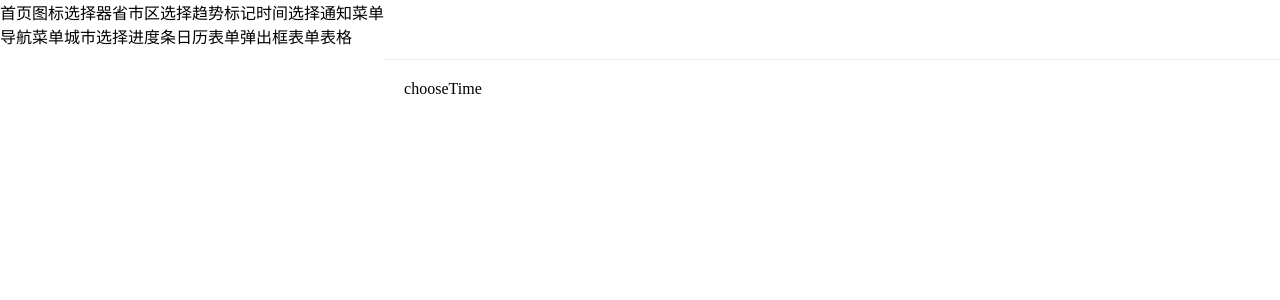
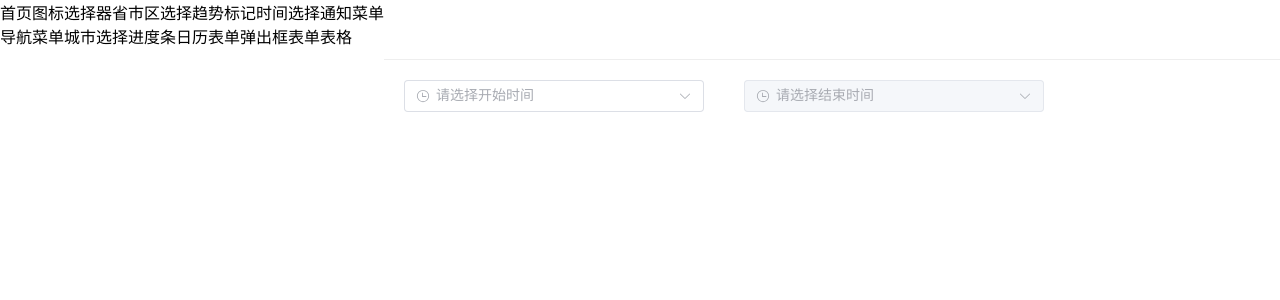
Before and after one commit to thiswang520/vite-ts-element, a Vue app: page /chooseTime in a window 1280 px wide. Shown: the top 300 px of the page. Built offline with nearby package versions, Linux system fonts and the light colour scheme.

Commit message:
时间选择器

```diff
--- a/src/components/chooseTime/src/index.vue
+++ b/src/components/chooseTime/src/index.vue
@@ -1,10 +1,105 @@
 <template>
-    <div>
-      chooseTime
+  <div style="display: flex">
+    <div style="margin-right: 40px; width: 300px">
+      <el-time-select
+        v-model="startTime"
+        :placeholder="startPlaceholder"
+        :start="startTimeStart"
+        :step="startStep"
+        :end="startTimeEnd"
+        v-bind="$attrs.startOptions"
+      >
+      </el-time-select>
     </div>
-  </template>
+    <div style="margin-right: 40px; width: 300px">
+      <el-time-select
+        :disabled="endTimedis"
+        v-model="endTime"
+        :min-time="startTime"
+        :placeholder="endPlaceholder"
+        :start="endTimeStart"
+        :step="endStep"
+        :end="endTimeEnd"
+        v-bind="$attrs.endOptions"
+      >
+      </el-time-select>
+    </div>
+  </div>
+</template>
   <script lang="ts" setup>
-  </script>
+import { ref, watch } from "vue";
+//开始时间
+let startTime = ref<string>("");
+//结束时间
+let endTime = ref<string>("");
+
+let endTimedis = ref<Boolean>(true);
+
+let emits = defineEmits(["startChange", 'endChange']);
+
+let props = defineProps({
+  //开始时间占位符
+  startPlaceholder: {
+    type: String,
+    default: "请选择开始时间",
+  },
+  endPlaceholder: {
+    type: String,
+    default: "请选择结束时间",
+  },
+  //开始时间初始化选择
+  startTimeStart: {
+    type: String,
+    default: "08:00",
+  },
+  startStep: {
+    type: String,
+    default: "00:30",
+  },
+  //开始时间结束选择
+  startTimeEnd: {
+    type: String,
+    default: "24:00",
+  },
+  endTimeStart: {
+    type: String,
+    default: "08:00",
+  },
+  endStep: {
+    type: String,
+    default: "00:30",
+  },
+  //开始时间结束选择
+  endTimeEnd: {
+    type: String,
+    default: "24:00",
+  },
+});
+
+watch(
+  () => startTime.value,
+  (val) => {
+    if (val === "" || val === undefined) {
+        endTime.value = ""
+        endTimedis.value = true
+    }
+    else {
+      endTimedis.value = false;
+      emits("startChange", val);
+    }
+  }
+);
+watch(
+  () => endTime.value,
+  (val) => {
+    if(val !== ''){
+        emits('endChange',{
+            startTime: startTime.value,
+            endTime: val
+        })
+    }
+  }
+);
+</script>
   <style lang="scss" scoped>
-
-  </style>
+</style>
--- a/src/views/chooseTime/index.vue
+++ b/src/views/chooseTime/index.vue
@@ -1,7 +1,23 @@
 <template>
-    <m-choose-time></m-choose-time>
+    <m-choose-time :startOptions="startOptions" @startChange="startChange" @endChange="endChange"></m-choose-time>
 </template>
   <script lang="ts" setup>
+  interface endValue {
+    startTime: string,
+    endTime: string
+  }
+  let startChange = (val: string) => {
+    console.log(val);
+  }
+  let endChange = (val: endValue) => {
+    console.log(val);
+
+  }
+
+let startOptions = {
+    color: 'red',
+    disabled: false
+}
   </script>
   <style lang="scss" scoped>
 
```
